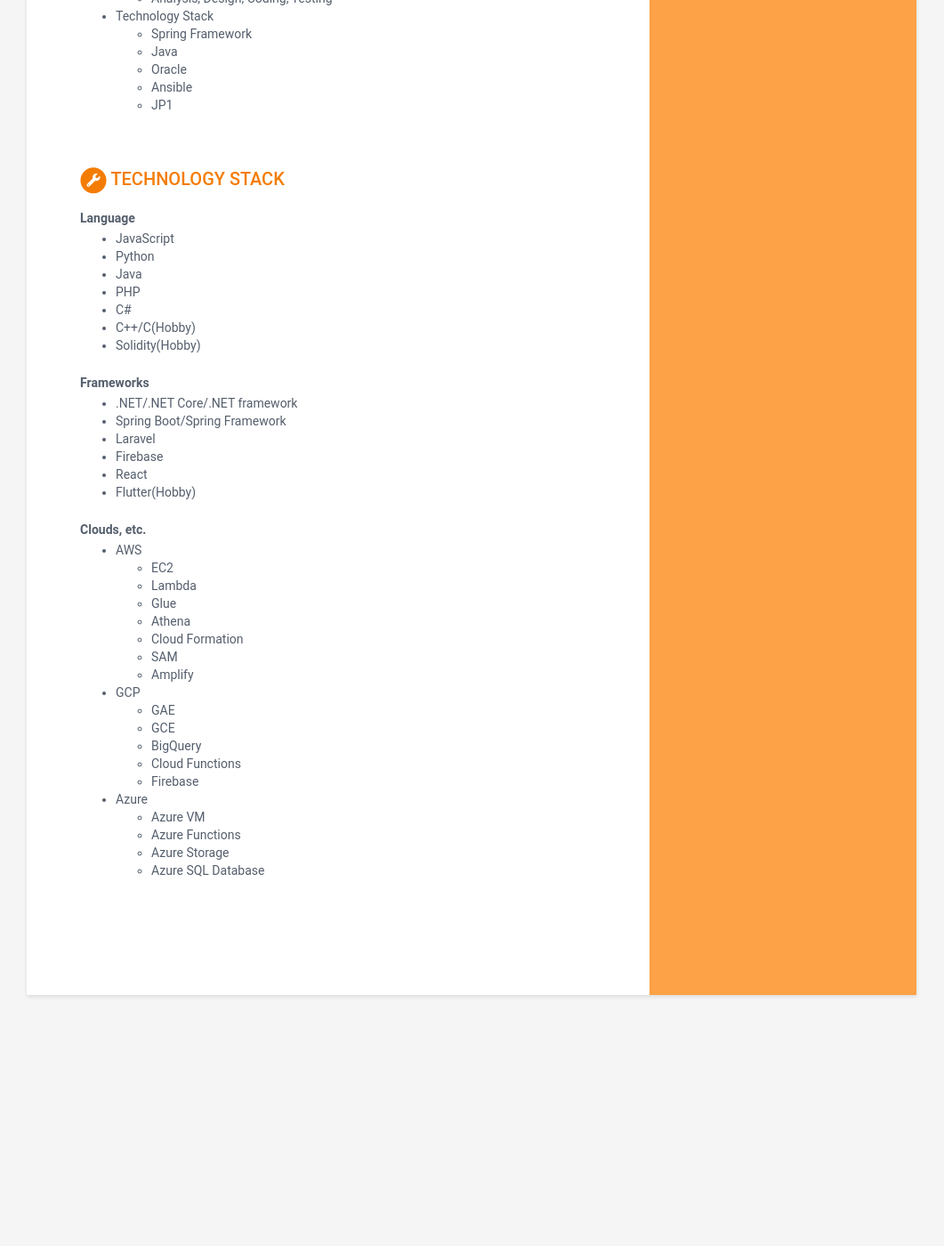
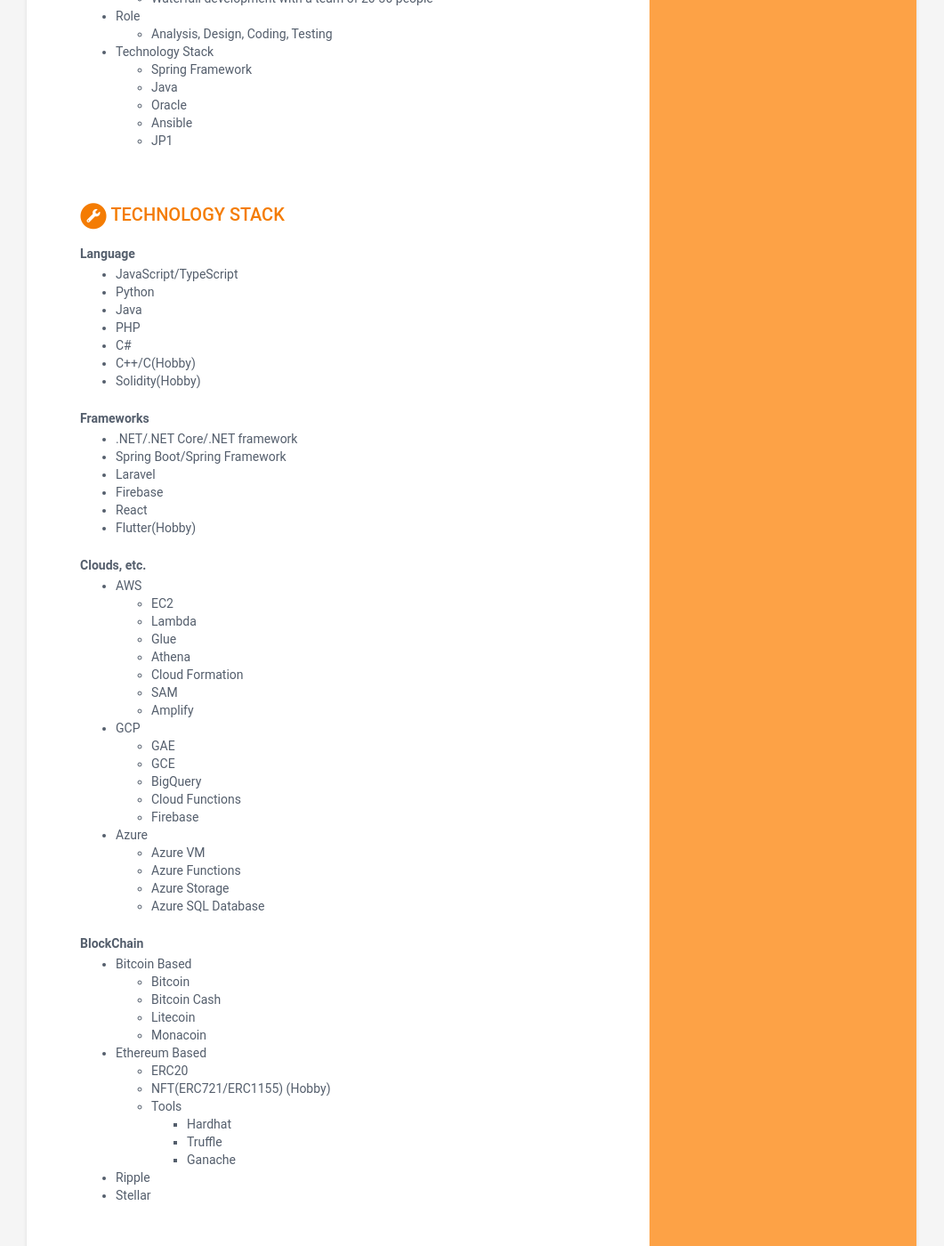
Before and after one commit to SSS-99/online-cv, a Jekyll site: the page built from index.html, in a window 1280 px wide and 1400 px high, scrolled down 1540 px. Shown: the whole window at 89% size, without its empty margins (110-1171 px from the left). Built offline with Jekyll 4.4.1, drawn with Linux system fonts in a browser that asks for light colours; before the commit the page ends 2718 px from its top, so only the background shows below that; some of the changed text lies outside the part shown.

Commit message:
add blockchain

```diff
--- a/_data/data.yml
+++ b/_data/data.yml
@@ -39,7 +39,10 @@ sidebar:
       - item: Mountain climbing
         link:
 
-      - item: Wine
+      - item: Flower Arrangement
+        link:
+
+      - item: Wine/Japanese Sake
         link:
 
 # career-profile:
@@ -87,6 +90,8 @@ experiences:
               - Design, Coding
             - Technology Stack
               - .NET
+              - Python
+              - Typescript
               - Azure Cloud Services
               - Azure Functions
               - SQL Server
@@ -202,7 +207,7 @@ skills:
     toolset:
       - name: Language
         details: |
-          - JavaScript
+          - JavaScript/TypeScript
           - Python
           - Java
           - PHP
@@ -240,3 +245,20 @@ skills:
             - Azure Functions
             - Azure Storage
             - Azure SQL Database
+
+      - name: BlockChain
+        details: |
+          - Bitcoin Based
+            - Bitcoin
+            - Bitcoin Cash
+            - Litecoin
+            - Monacoin
+          - Ethereum Based
+            - ERC20
+            - NFT(ERC721/ERC1155) (Hobby)
+            - Tools
+              - Hardhat
+              - Truffle
+              - Ganache
+          - Ripple
+          - Stellar
```
